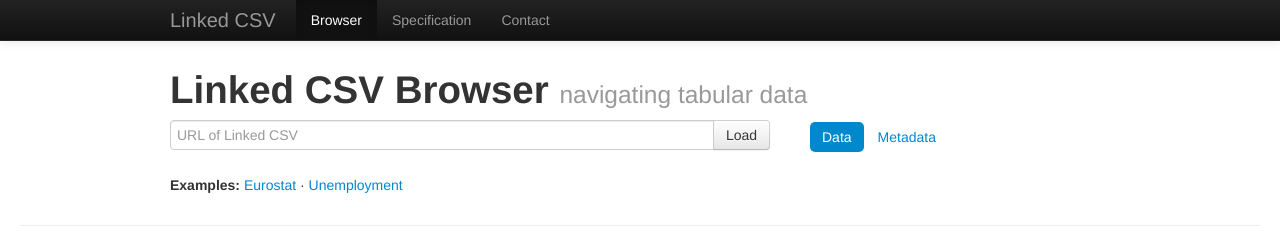
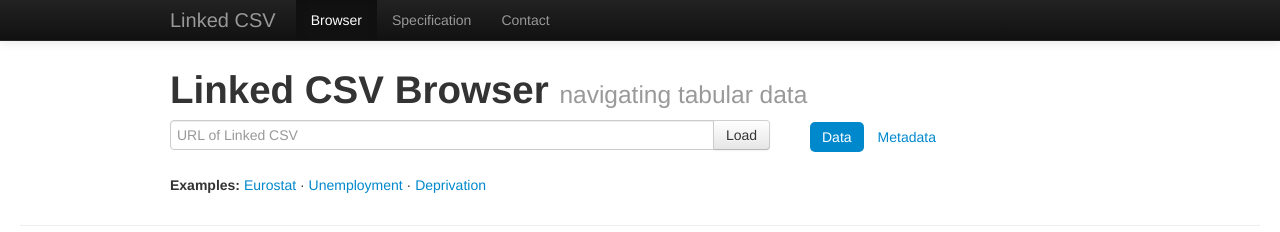
Before and after one commit to theodi/linked-csv-browser, a plain HTML site: page index.html in a window 1280 px wide. Drawn offline with Linux system fonts and the light colour scheme.

Commit message:
added health example to list

```diff
--- a/index.html
+++ b/index.html
@@ -61,6 +61,8 @@
         <a href="?url=http%3A%2F%2Ftheodi.github.io%2Flinked-csv-browser%2Ftests%2Feurostat%2Ft2020_50%2Ft2020_50.csv#row=0-50">Eurostat</a>
         &middot;
         <a href="?url=http%3A%2F%2Ftheodi.github.io%2Flinked-csv-browser%2Ftests%2Feuropean_unemployment1.0%2Fcountry_sex_age.csv#row=0-50">Unemployment</a>
+        &middot;
+        <a href="?url=http%3A%2F%2Ftheodi.github.io%2Flinked-csv-browser%2Ftests%2Fhealth%2F1981203.csv#row=0-50">Deprivation</a>
       </p>
     </div>
     <div class="container-fluid">
```
